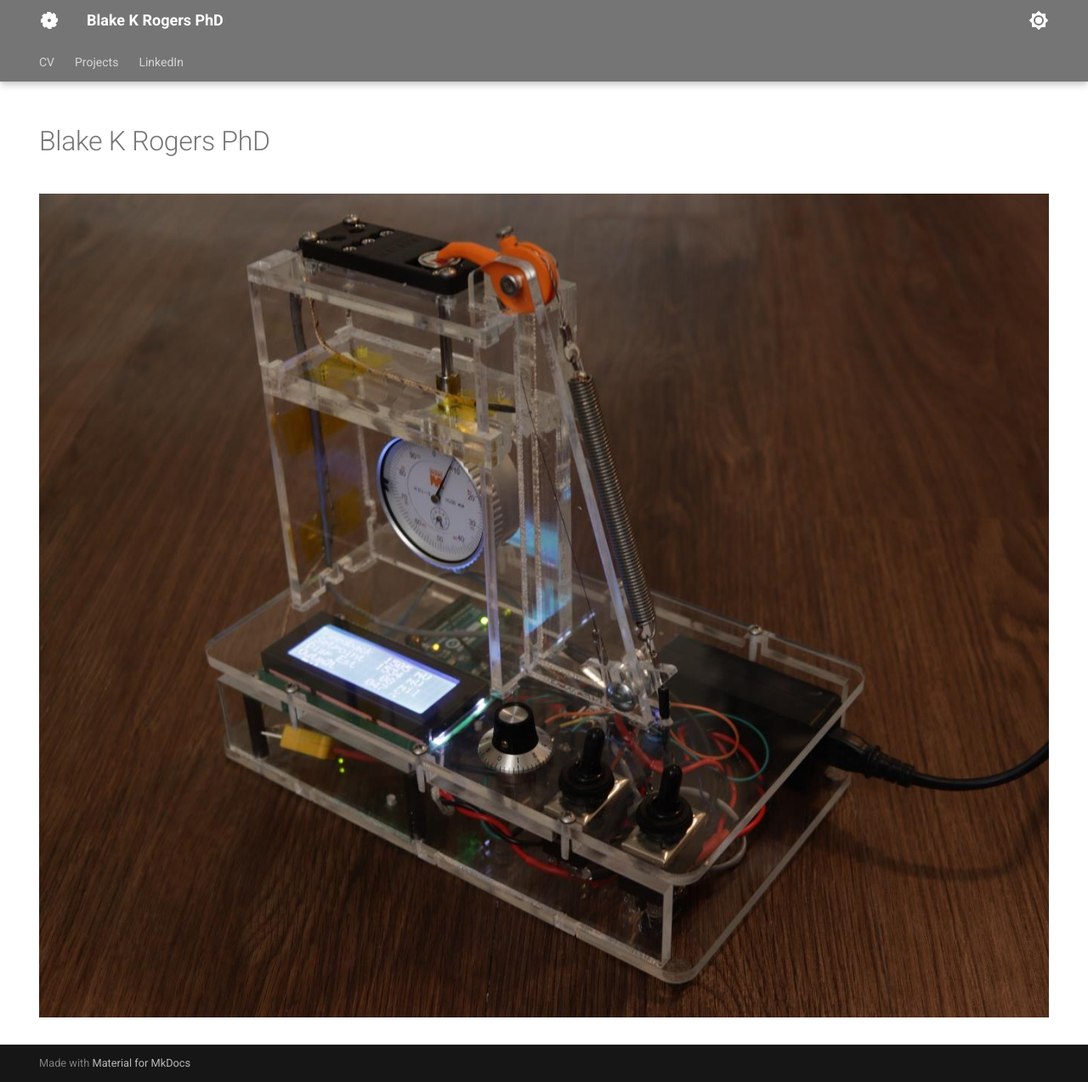
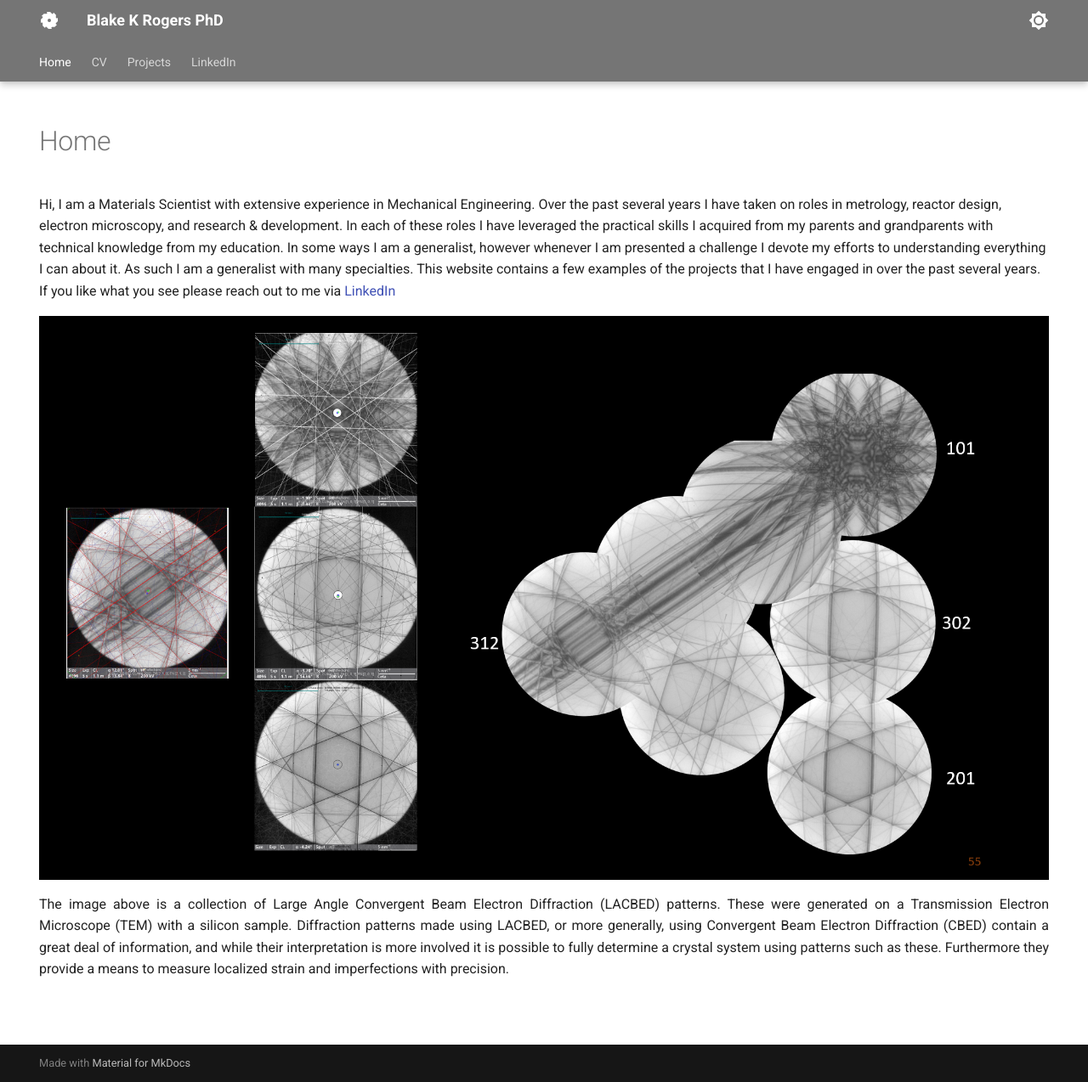
Before and after one commit to BlakerBlaker/Portfolio-Website, an MkDocs documentation site: the page built from docs/index.md, in a window 1280 px wide and 1274 px high. Shown: the whole window at 85% size. Built offline with MkDocs 1.6.1 and Material for MkDocs 9.7.7, drawn with Linux system fonts in a browser that asks for light colours.

Commit message:
Added Home Page

```diff
--- a/docs/index.md
+++ b/docs/index.md
@@ -4,23 +4,22 @@ hide:
   - toc
   - navigation
 ---
-<!--
-# Welcome
+<!-- <div style="text-align: justify"> -->
 
-<div class="grid cards" markdown>
--   :material-rocket: **Link 1**
-    Short one-line description.
-    [:octicons-arrow-right-16: Open](LINK_1/)
+Hi, I am a Materials Scientist with extensive experience in Mechanical Engineering.
+Over the past several years I have taken on roles in metrology, reactor design, electron microscopy, and research & development.
+In each of these roles I have leveraged the practical skills I acquired from my parents and grandparents with technical knowledge from my education.
+In some ways I am a generalist, however whenever I am presented a challenge I devote my efforts to understanding everything I can about it.
+As such I am a generalist with many specialties. This website contains a few examples of the projects that I have engaged in over the past several years.
+If you like what you see please reach out to me via [LinkedIn](https://www.linkedin.com/in/blakekrogers )
 
--   :material-book: **Link 2**
-    Short one-line description.
-    [:octicons-arrow-right-16: Open](LINK_2/)
+<!-- </div> -->
 
--   :material-book:
-    [**Projects**](projects.md)
+ ![Background Image](projects/nau/phd/Screenshot 2025-09-16 163827.png){: align=left }
 
+<div style="text-align: justify">
+
+The image above is a collection of Large Angle Convergent Beam Electron Diffraction (LACBED) patterns.
+These were generated on a Transmission Electron Microscope (TEM) with a silicon sample. Diffraction patterns made using LACBED, or more generally, using Convergent Beam Electron Diffraction (CBED) contain a great deal of information, and while their interpretation is more involved it is possible to fully determine a crystal system using patterns such as these. Furthermore they provide a means to measure localized strain and imperfections with precision.
 
 </div>
- -->
-
- ![Background Image](projects/nau/me575/PhD-SMAPZT-1.jpg)
--- a/mkdocs.yml
+++ b/mkdocs.yml
@@ -32,6 +32,7 @@ theme:
     - navigation.indexes
 
 nav:
+  - Home: index.md
   - CV: cv.md
   - Projects:
     # - Roles: projects/index.md
```
